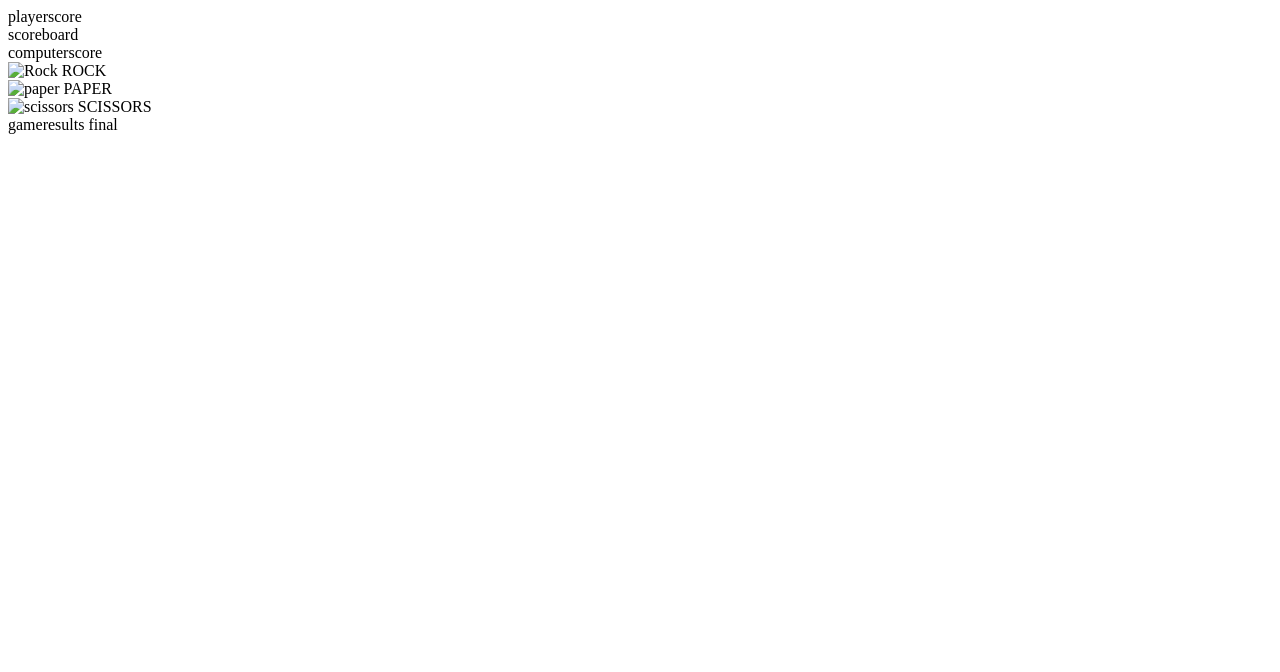
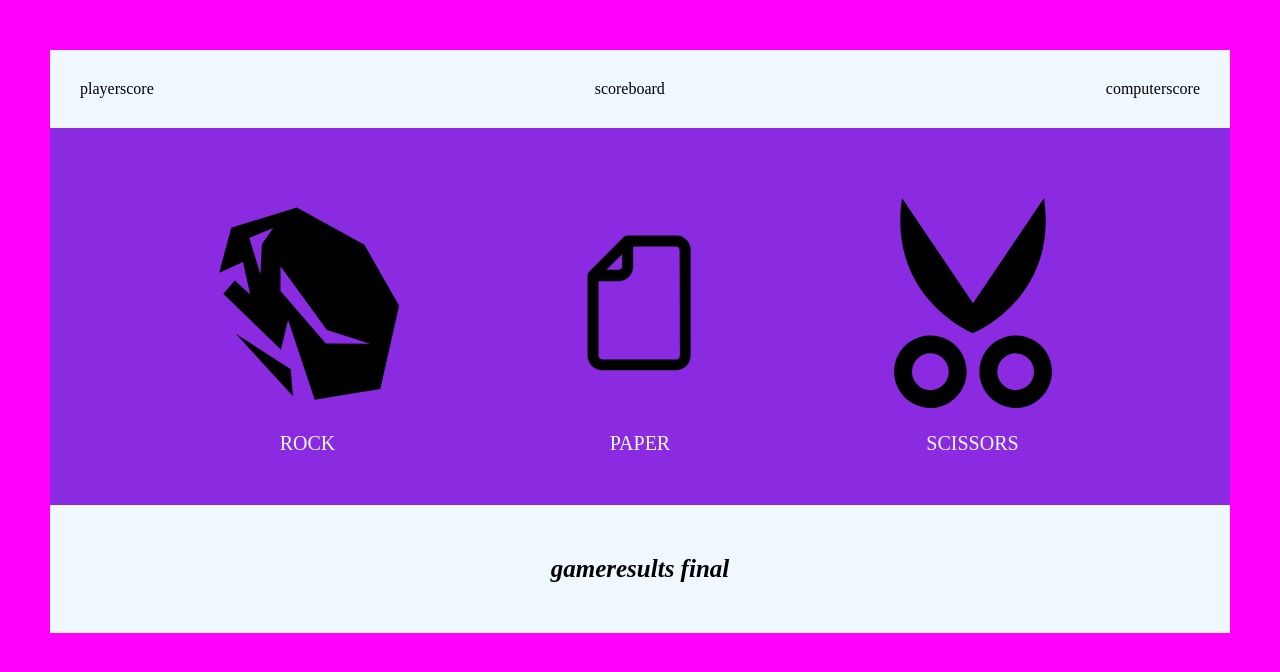
Before and after one commit to noob-wale/Rock-Paper-Scissors, a plain HTML site: page index.html in a window 1280 px wide. Drawn offline with Linux system fonts and the light colour scheme; the site is published under a folder, as on GitHub Pages, so addresses that start at the root find nothing.

Commit message:
updated index.html

```diff
--- a/index.html
+++ b/index.html
@@ -4,8 +4,8 @@
     <meta charset="UTF-8" />
     <meta http-equiv="X-UA-Compatible" content="IE=edge" />
     <meta name="viewport" content="width=device-width, initial-scale=1.0" />
-    <link rel="stylesheet" href="/style.css" type="text/css">
-    <script src="/app.js" defer></script>
+    <link rel="stylesheet" href="style.css" type="text/css">
+    <script src="app.js" defer></script>
     <title>Rock-Paper-Scissors</title>
   </head>
   <body>
@@ -17,15 +17,15 @@
         </div>
         <div class="game-selections">
             <div class="selector-card">
-                <img src="/images/rock.svg" alt="Rock" id="rock">
+                <img src="images/rock.svg" alt="Rock" id="rock">
                 <span>ROCK</span>
             </div>
             <div class="selector-card">
-                <img src="/images/paper.svg" alt="paper" id="paper">
+                <img src="images/paper.svg" alt="paper" id="paper">
                 <span>PAPER</span>
             </div>
             <div class="selector-card">
-                <img src="/images/scissors.svg" alt="scissors" id="scissors">
+                <img src="images/scissors.svg" alt="scissors" id="scissors">
                 <span>SCISSORS</span>
             </div>
         </div>
```
